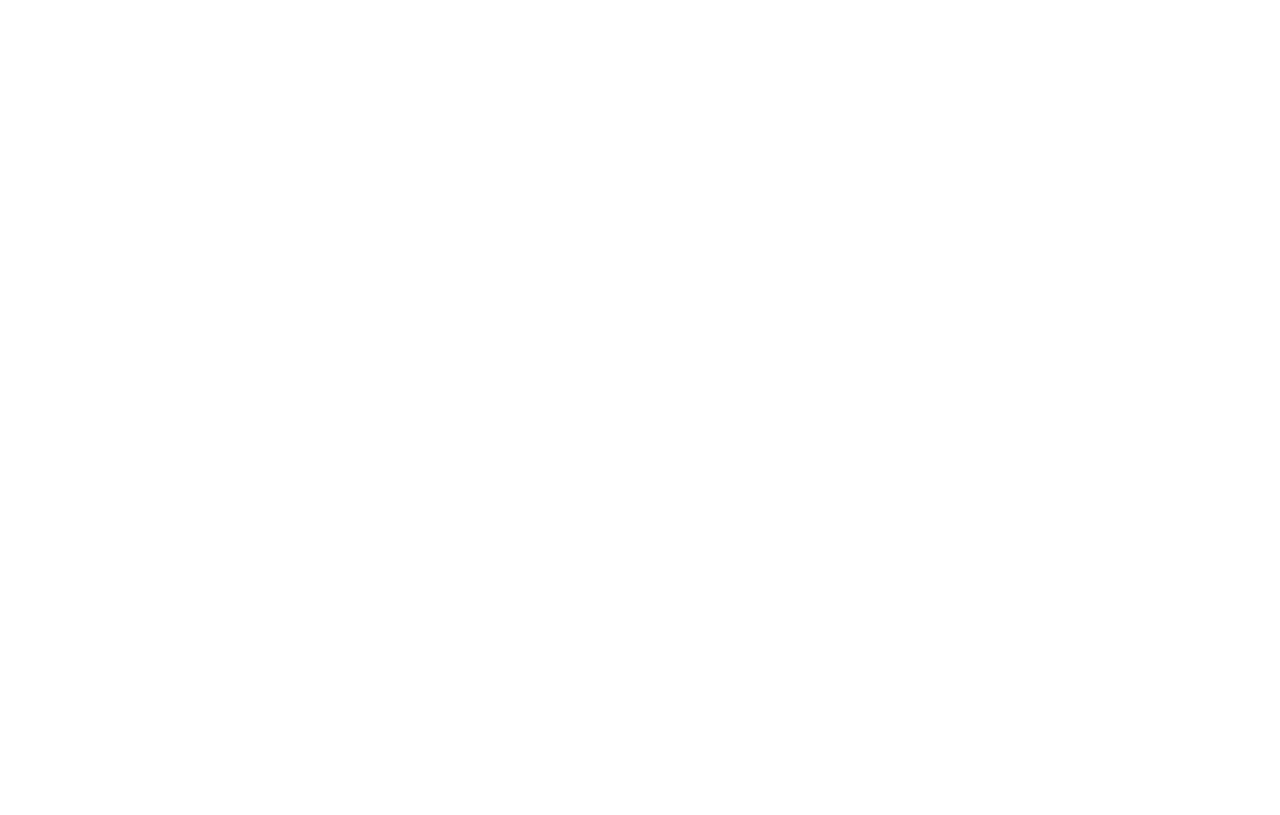
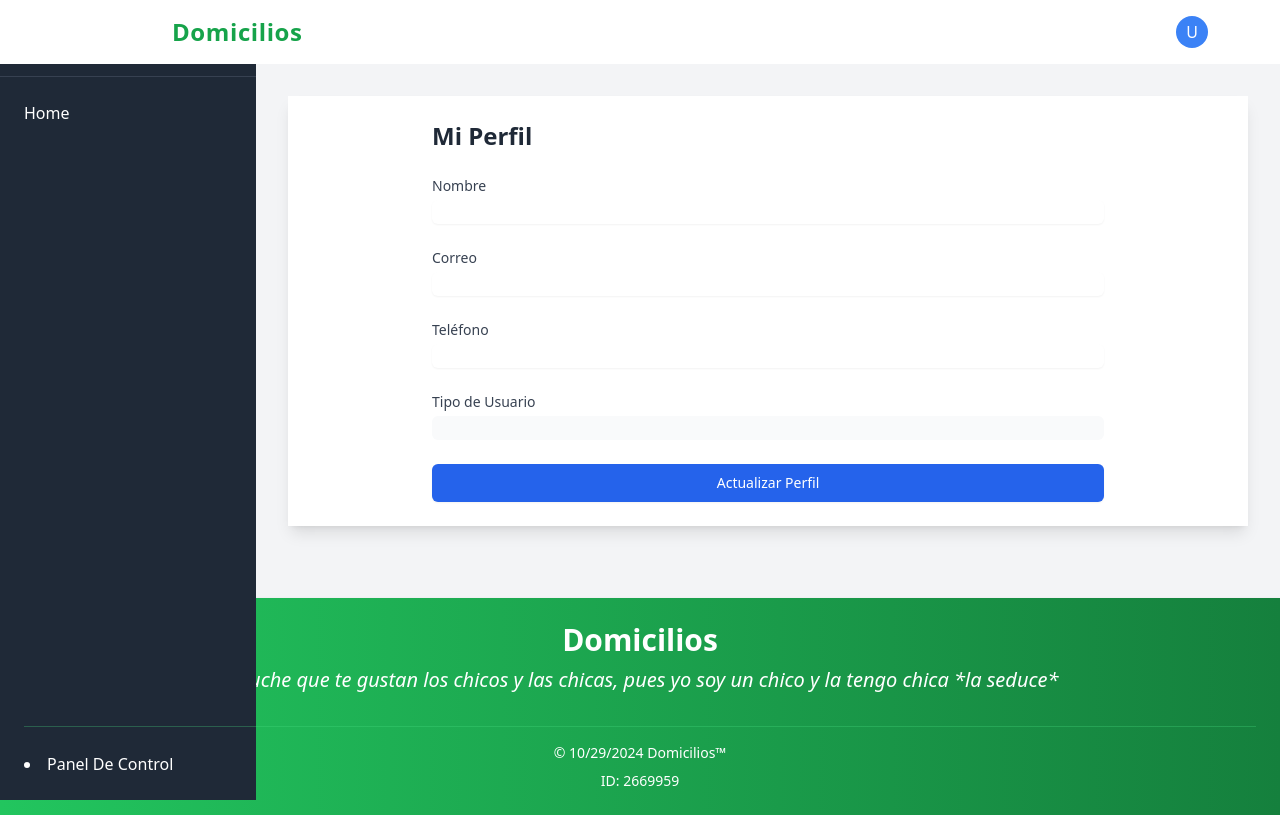
Before and after one commit to pac0sanch3/Domicilios, a React (Vite) app in the folder NewFront-end/Domicilios/: page /profile in a window 1280 px wide. Before the commit this address had no page. Built offline with nearby package versions, Linux system fonts and the light colour scheme; no server answers; what @nextui-org/react would draw is missing.

Commit message:
administrar usuario individual

```diff
--- a/NewFront-end/Domicilios/src/App.jsx
+++ b/NewFront-end/Domicilios/src/App.jsx
@@ -4,6 +4,8 @@
 import PanelDeControl from "./pages/PaneldeControl";
 import Registro from "./pages/Registrar_usuario";
 import ProtectedRoute from "./components/ProtectedRoute"; // Importa el componente de protección de rutas
+
+import UserProfile from './components/usuario/usuario_administrar';
 
 function App() {
   return (
@@ -33,6 +35,8 @@
 
       {/* Ruta de registro pública */}
       <Route path="/registro" element={<Registro />} />
+
+      <Route path="/profile" element={<UserProfile />} />
     </Routes>
   );
 }
--- a/NewFront-end/Domicilios/src/components/layout/Header.jsx
+++ b/NewFront-end/Domicilios/src/components/layout/Header.jsx
@@ -1,17 +1,18 @@
-import LogoutButton from '../navegacion/LogoutButton'; // Importar el componente de cierre de sesión
+import LogoutButton from '../navegacion/LogoutButton';
 
 const Header = () => {
   return (
     <header className="inset-x-0 top-0 h-16 bg-white md:px-8 sm:px-8 max-sm:px-8 z-50">
-      <nav className="flex items-center justify-between lg:px-8" aria-label="Global">
-        <div className="flex lg:flex-1">
+      <nav className="flex items-center justify-between lg:px-8 h-full" aria-label="Global">
+        <div className="flex lg:flex-1 items-center">
           <figure className="h-full w-24 "></figure>
           <div className="flex justify-center items-center ml-3 font-bold text-2xl text-green-600 tracking-wide">
             Domicilios
           </div>
         </div>
-        {/* Usar el componente de cierre de sesión */}
-        <LogoutButton />
+        <div className="flex items-center">
+          <LogoutButton />
+        </div>
       </nav>
     </header>
   );
--- a/NewFront-end/Domicilios/src/components/navegacion/LogoutButton.jsx
+++ b/NewFront-end/Domicilios/src/components/navegacion/LogoutButton.jsx
@@ -1,29 +1,56 @@
+import { useState } from 'react';
 import { useNavigate } from 'react-router-dom';
 
 const LogoutButton = () => {
+  const [isOpen, setIsOpen] = useState(false);
   const navigate = useNavigate();
+  const userName = localStorage.getItem('userName');
 
-  // Función para manejar el cierre de sesión
   const handleLogout = () => {
-    // Limpiar el almacenamiento local
     localStorage.removeItem('token');
     localStorage.removeItem('userId');
     localStorage.removeItem('userType');
     localStorage.removeItem('userName');
     localStorage.removeItem('userEmail');
     localStorage.removeItem('userData');
-
-    // Redirigir al usuario a la página de inicio de sesión
     navigate('/');
   };
 
   return (
-    <button
-      onClick={handleLogout}
-      className="text-sm font-medium text-white bg-red-500 px-4 py-2 rounded-lg hover:bg-red-600 transition-colors duration-200"
-    >
-      Cerrar Sesión
-    </button>
+    <div className="relative">
+      <button
+        onClick={() => setIsOpen(!isOpen)}
+        className="flex items-center space-x-2 text-gray-700 hover:text-gray-900 focus:outline-none"
+      >
+        {/* Círculo de usuario simple en lugar del ícono de Lucide */}
+        <div className="w-8 h-8 rounded-full bg-blue-500 flex items-center justify-center text-white">
+          {userName ? userName.charAt(0).toUpperCase() : 'U'}
+        </div>
+        <span className="text-sm font-medium">{userName}</span>
+      </button>
+
+      {isOpen && (
+        <div className="absolute right-0 mt-2 w-48 rounded-md shadow-lg bg-white ring-1 ring-black ring-opacity-5">
+          <div className="py-1">
+            <button
+              onClick={() => {
+                setIsOpen(false);
+                navigate('/profile');
+              }}
+              className="block w-full text-left px-4 py-2 text-sm text-gray-700 hover:bg-gray-100"
+            >
+              Administrar Usuario
+            </button>
+            <button
+              onClick={handleLogout}
+              className="block w-full text-left px-4 py-2 text-sm text-red-600 hover:bg-gray-100"
+            >
+              Cerrar Sesión
+            </button>
+          </div>
+        </div>
+      )}
+    </div>
   );
 };
 
--- a/NewFront-end/Domicilios/src/components/template/Layout.jsx
+++ b/NewFront-end/Domicilios/src/components/template/Layout.jsx
@@ -1,22 +1,17 @@
-
 import Header from "../layout/Header.jsx";
 import { Suspense } from "react";
 import Nav from "../navegacion/Nav.jsx";
 import { Footer } from "../layout/Footer.jsx";
 
-const Layout = () => {
-
-
+const Layout = ({ children }) => {
   return (
     <>
       <div className="min-h-screen flex flex-col bg-gray-100 overflow-hidden">
         <Header color="bg-white shadow-sm" />
-
         <main className="flex flex-grow overflow-hidden">
           <aside className="hidden lg:block w-64">
             <Nav />
           </aside>
-
           <section className="flex-grow p-4 sm:p-6 lg:p-8 overflow-auto">
             <Suspense
               fallback={
@@ -25,18 +20,16 @@
                 </div>
               }
             >
-              <div
-                className={`bg-white shadow-lg h-full p-4 sm:p-6`}
-              >
-
+              <div className="bg-white shadow-lg h-full p-4 sm:p-6">
+                {children}
               </div>
             </Suspense>
           </section>
         </main>
-
         <Footer className="shadow-md mt-auto p-4 sm:p-6" />
       </div>
     </>
   );
 };
-export default Layout
+
+export default Layout;
--- /dev/null
+++ b/NewFront-end/Domicilios/src/components/usuario/usuario_administrar.jsx
@@ -0,0 +1,141 @@
+import { useState, useEffect } from 'react';
+import { userService } from '../../services/userService';
+import { Alert } from '../alert/Alert';
+import { useNavigate } from 'react-router-dom';
+import Layout from "../template/Layout";
+
+const UserProfileContent = () => {
+  const navigate = useNavigate();
+  const [userData, setUserData] = useState({
+    nombre: '',
+    correo: '',
+    telefono: '',
+    tipo_usuario: '',
+  });
+  const [alert, setAlert] = useState({ show: false, message: '', type: '' });
+  const [loading, setLoading] = useState(true);
+
+  useEffect(() => {
+    loadUserData();
+  }, []);
+
+  const loadUserData = async () => {
+    try {
+      const userId = localStorage.getItem('userId');
+      const response = await userService.getUser(userId);
+      setUserData(response.data);
+      setLoading(false);
+    } catch (error) {
+      showAlert('Error al cargar datos del usuario', 'error');
+      setLoading(false);
+    }
+  };
+
+  const handleSubmit = async (e) => {
+    e.preventDefault();
+    try {
+      const userId = localStorage.getItem('userId');
+      await userService.updateUser(userId, userData);
+      showAlert('Perfil actualizado exitosamente', 'success');
+
+      localStorage.setItem('userName', userData.nombre);
+      localStorage.setItem('userEmail', userData.correo);
+
+      navigate('/Home');
+    } catch (error) {
+      showAlert(error.response?.data?.mensaje || 'Error al actualizar perfil', 'error');
+    }
+  };
+
+  const handleChange = (e) => {
+    const { name, value } = e.target;
+    setUserData(prev => ({
+      ...prev,
+      [name]: value
+    }));
+  };
+
+  const showAlert = (message, type) => {
+    setAlert({ show: true, message, type });
+    setTimeout(() => setAlert({ show: false, message: '', type: '' }), 3000);
+  };
+
+  if (loading) {
+    return <div className="flex justify-center items-center h-full">
+      <div className="animate-spin rounded-full h-12 w-12 border-t-2 border-b-2 border-blue-500"></div>
+    </div>;
+  }
+
+  return (
+    <div className="max-w-2xl mx-auto">
+      <h2 className="text-2xl font-bold text-gray-800 mb-6">Mi Perfil</h2>
+
+      {alert.show && <Alert {...alert} />}
+
+      <form onSubmit={handleSubmit} className="space-y-6">
+        <div>
+          <label className="block text-sm font-medium text-gray-700">Nombre</label>
+          <input
+            type="text"
+            name="nombre"
+            value={userData.nombre}
+            onChange={handleChange}
+            className="mt-1 block w-full rounded-md border-gray-300 shadow-sm focus:border-blue-500 focus:ring-blue-500"
+            required
+          />
+        </div>
+
+        <div>
+          <label className="block text-sm font-medium text-gray-700">Correo</label>
+          <input
+            type="email"
+            name="correo"
+            value={userData.correo}
+            onChange={handleChange}
+            className="mt-1 block w-full rounded-md border-gray-300 shadow-sm focus:border-blue-500 focus:ring-blue-500"
+            required
+          />
+        </div>
+
+        <div>
+          <label className="block text-sm font-medium text-gray-700">Teléfono</label>
+          <input
+            type="tel"
+            name="telefono"
+            value={userData.telefono}
+            onChange={handleChange}
+            className="mt-1 block w-full rounded-md border-gray-300 shadow-sm focus:border-blue-500 focus:ring-blue-500"
+            required
+          />
+        </div>
+
+        <div>
+          <label className="block text-sm font-medium text-gray-700">Tipo de Usuario</label>
+          <input
+            type="text"
+            value={userData.tipo_usuario}
+            className="mt-1 block w-full rounded-md border-gray-300 bg-gray-50 cursor-not-allowed"
+            disabled
+          />
+        </div>
+
+        <button
+          type="submit"
+          className="w-full flex justify-center py-2 px-4 border border-transparent rounded-md shadow-sm text-sm font-medium text-white bg-blue-600 hover:bg-blue-700 focus:outline-none focus:ring-2 focus:ring-offset-2 focus:ring-blue-500"
+        >
+          Actualizar Perfil
+        </button>
+      </form>
+    </div>
+  );
+};
+
+const UserProfile = () => {
+  return (
+    <Layout>
+      <UserProfileContent />
+    </Layout>
+  );
+};
+
+export default UserProfile;
```
